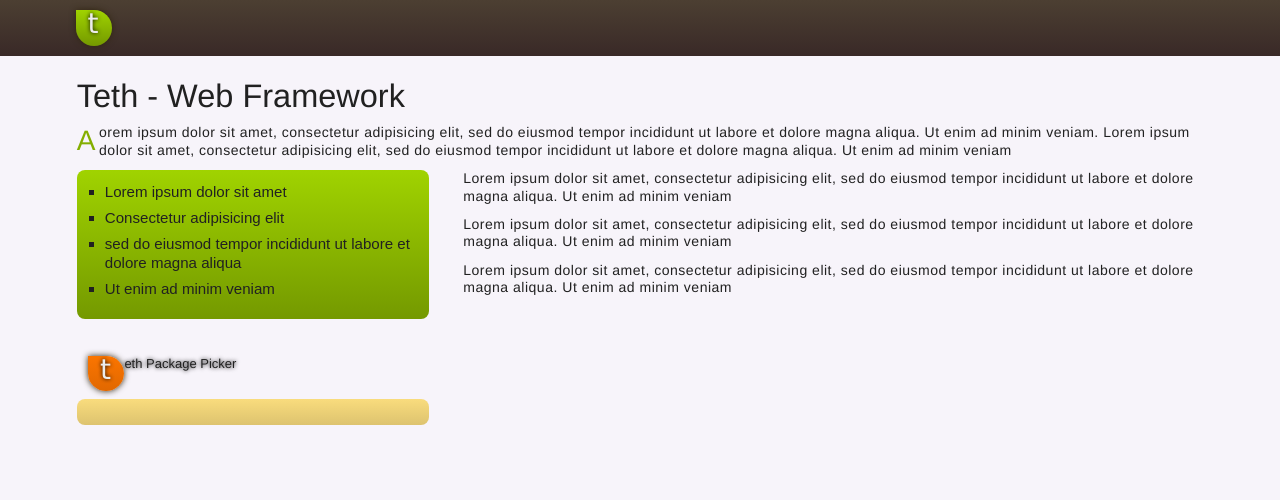
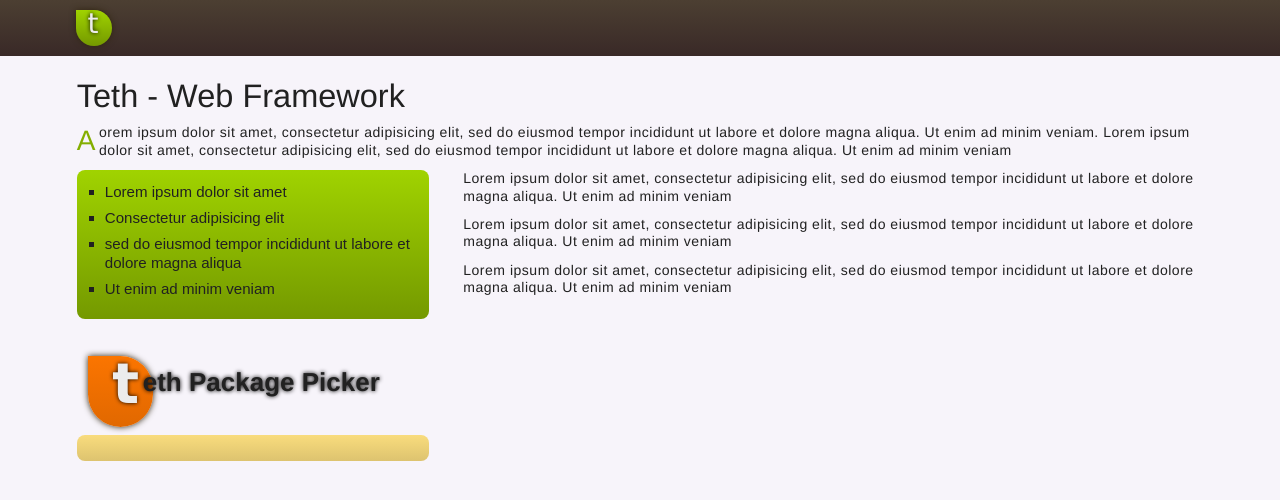
Before and after one commit to charlesmarshall/teth, a Jekyll site: the page built from index.html, in a window 1280 px wide. Shown: the top 500 px of the page. Built offline with Jekyll 4.4.1, drawn with Linux system fonts in a browser that asks for light colours; comment, search, counter and statistics services are not loaded.

Commit message:
font sizes on h2

```diff
--- a/stylesheets/v1/styles.css
+++ b/stylesheets/v1/styles.css
@@ -41,7 +41,7 @@ body{text-align:center;}
 html{background:#F7F4FA;}
 
 h1{font-size:2.5em;}
-h2{}
+h2{font-size:2em;}
 h3,h4{}
 h1,h2{margin-bottom:8px;}
 h3,h4{}
@@ -121,6 +121,11 @@ ul.inline li, ol.inline li{float:left;}
     padding:0 0.58em 0.27em 0.43em;
     line-height:1em;
   }
+  .remaining_letters{
+    display:inline-block;
+    margin:0 0 0 -11px;
+    padding:10px 0 0 1px;
+  }
 
 .full{
   width:90%;
@@ -184,7 +189,9 @@ ul.inline li, ol.inline li{float:left;}
     display:block;
   }
 
-
+#picker h2{
+  font-weight:bold;
+}
 /** related pages **/
 .related_posts{}
 
```
